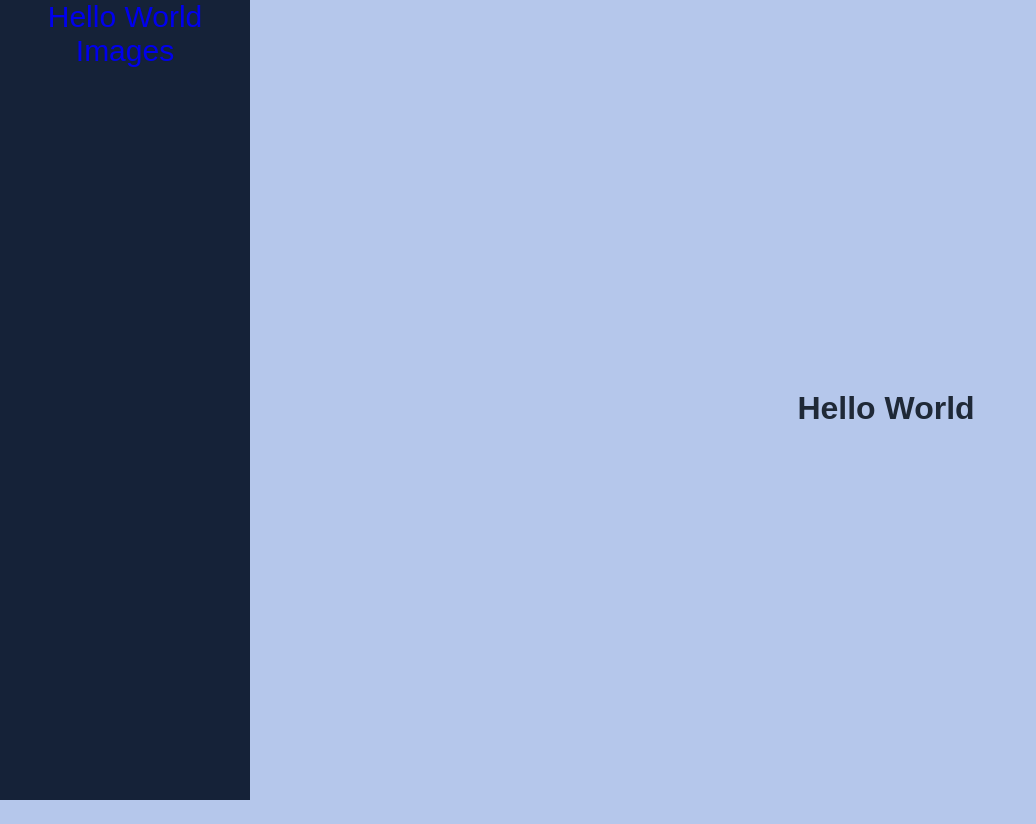
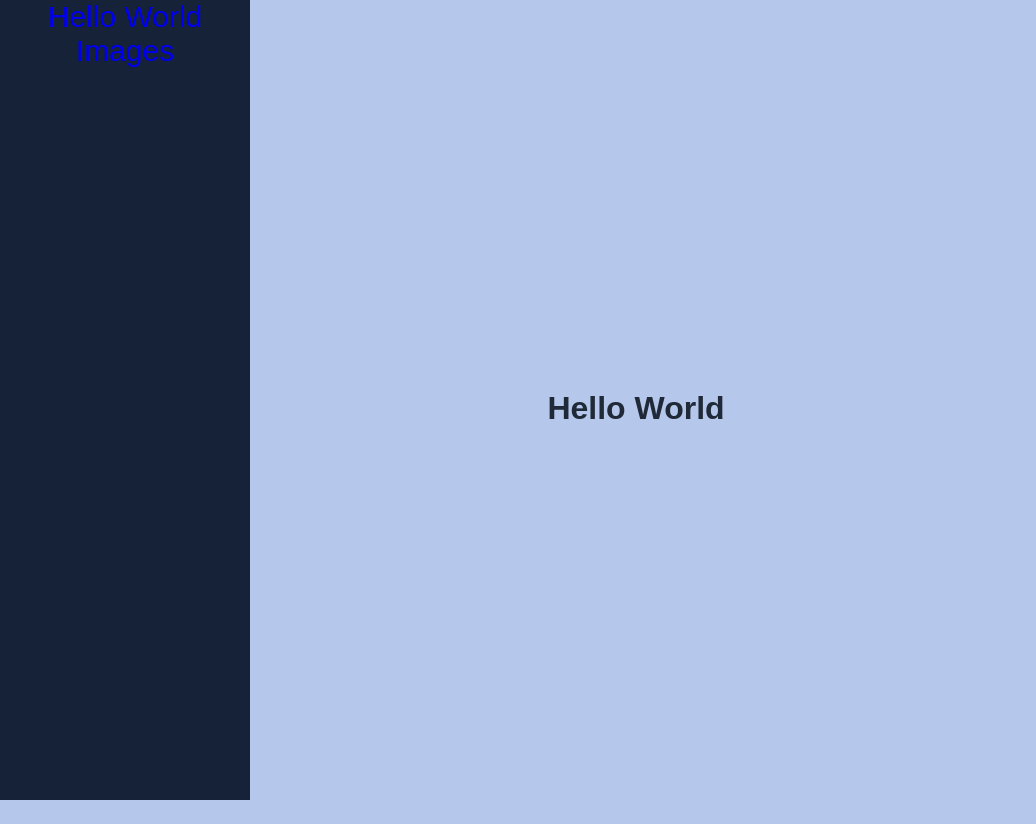
Before and after one commit to akaricin/the-humor-project, a Next.js app: page / in a window 1280 px wide. Shown: the whole page, without its empty margins (0-1036 px from the left). Built offline with nearby package versions, Linux system fonts and the light colour scheme; a web font is replaced by a local one.

Commit message:
Made sidebar cover 100% height (5)

```diff
--- a/app/images/page.tsx
+++ b/app/images/page.tsx
@@ -16,14 +16,14 @@
 
   if (!images) {
     return (
-      <main className="flex min-h-screen flex-col items-center justify-center ml-[250px] mr-[8px] mb-[8px]">
+      <main className="flex min-h-screen flex-col items-center justify-center  mr-[8px] mb-[8px]">
         <p className="text-[18px]">No images found.</p>
       </main>
     );
   }
 
   return (
-    <main className="ml-[250px] mr-[8px] mb-[8px]">
+    <main className=" mr-[8px] mb-[8px]">
       <h1 className="text-[50px] font-bold text-gray-800 mb-4">Image Gallery</h1>
       <p className="text-lg text-gray-600 mb-8">
         A collection of humorous images.
--- a/app/layout.tsx
+++ b/app/layout.tsx
@@ -21,7 +21,7 @@
       </head>
       <body className="antialiased flex jersey-10-regular">
         <Sidebar />
-        <div className="flex-grow ml-[250px]">
+        <div className="flex-grow">
           {children}
         </div>
       </body>
--- a/app/page.tsx
+++ b/app/page.tsx
@@ -1,6 +1,6 @@
 export default function Home() {
   return (
-    <main className="flex min-h-screen flex-col items-center justify-center ml-[250px] mr-[8px] mb-[8px]">
+    <main className="flex min-h-screen flex-col items-center justify-center mr-[8px] mb-[8px]">
       <h1 className="text-5xl font-bold text-gray-800 mb-4">Hello World</h1>
     </main>
   );
```
